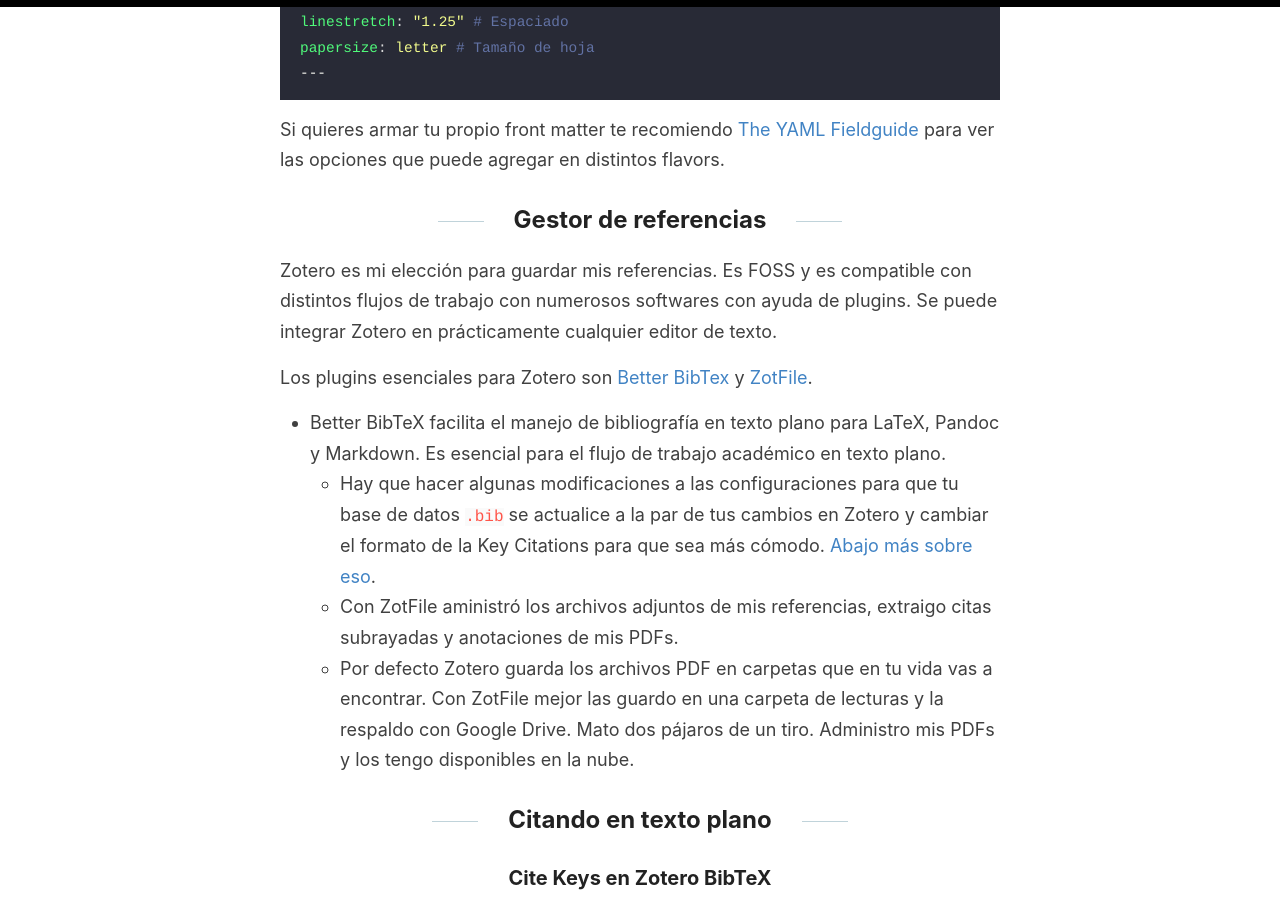
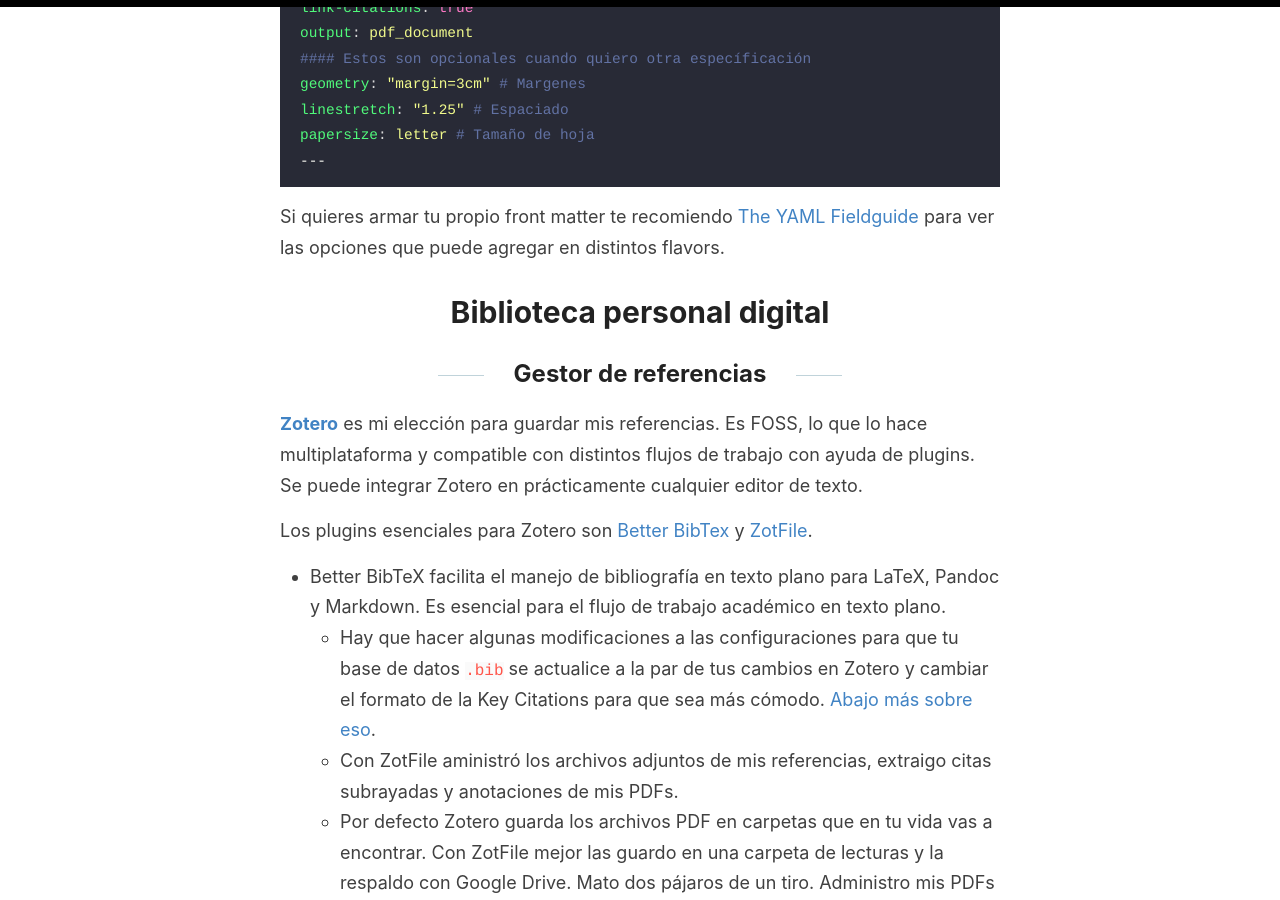
Before and after one commit to carloslucmat/reverie-clm, a Jekyll site: the page built from _posts/2021-01-04-entorno1.md, in a window 1280 px wide and 900 px high, scrolled down 2086 px. Built offline with Jekyll 4.4.1, drawn with Linux system fonts in a browser that asks for light colours; some of the changed text lies outside the part shown.

Commit message:
cambio a entorno1

```diff
--- a/_posts/2021-01-04-workflow.md
+++ b/_posts/2021-01-04-entorno1.md
@@ -17,7 +18,7 @@
 - Para hacer consultas en internet sin distraerme uso [browser-plus](https://atom.io/packages/browser-plus).
 - También seguí los consejos de aquí: [Using Atom for academic writing](https://discuss.atom.io/t/using-atom-for-academic-writing/19222).
 
-### Notas
+## Notas
 - Para tomar notas uso [Obsidian](https://obsidian.md). Es gratis, no es abierto, pero es simple, muy cómodo, corre localmente con archivos Markdown y es bastante transparente. Cuenta con API pública para que la comunidad haga sus propios plugins y temas, tiene un foro muy activo y un chat de Discord muy amigable.
 - También tengo Notion, pero sólo es mi bookmark para guardar cosas que veo en internet. Hasta no tener algo mejor, eso es lo que uso para guardar cosas con el web clipper.
 
@@ -49,8 +50,9 @@
 
 Si quieres armar tu propio front matter te recomiendo [The YAML Fieldguide](https://cran.r-project.org/web/packages/ymlthis/vignettes/yaml-fieldguide.html) para ver las opciones que puede agregar en distintos flavors.
 
+# Biblioteca personal digital
 ## Gestor de referencias
-Zotero es mi elección para guardar mis referencias. Es FOSS y es compatible con distintos flujos de trabajo con numerosos softwares con ayuda de plugins. Se puede integrar Zotero en prácticamente cualquier editor de texto.
+**[Zotero](https://www.zotero.org/)** es mi elección para guardar mis referencias. Es FOSS, lo que lo hace multiplataforma y compatible con distintos flujos de trabajo con ayuda de plugins. Se puede integrar Zotero en prácticamente cualquier editor de texto.
 
 Los plugins esenciales para Zotero son [Better BibTex](https://retorque.re/zotero-better-bibtex/) y [ZotFile](http://zotfile.com/).
 
```
Also changed, not shown: other parts of _posts/2021-01-04-entorno1.md (+3 -2 lines).
